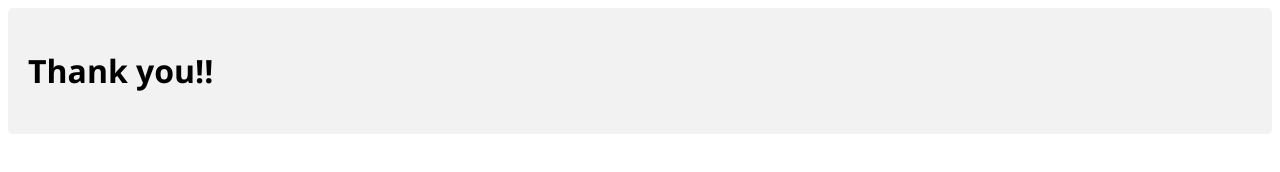
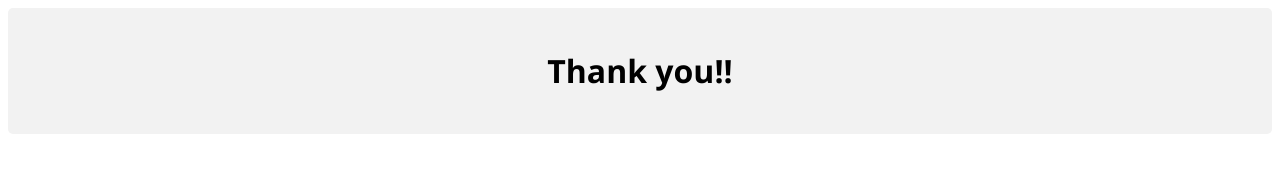
Before and after one commit to MaxiPerchik/formsubmit.co, a plain HTML site: page thanks.html in a window 1280 px wide. Drawn offline with Linux system fonts and the light colour scheme.

Commit message:
responisve thanks

```diff
--- a/thanks.html
+++ b/thanks.html
@@ -11,7 +11,9 @@
 
 <body>
     <div class="container">
-        <h1>Thank you!!</h1>
+        <div class="row" style="text-align:center;">
+                <h1>Thank you!!</h1>
+        </div>
     </div>
 </body>
 
```
